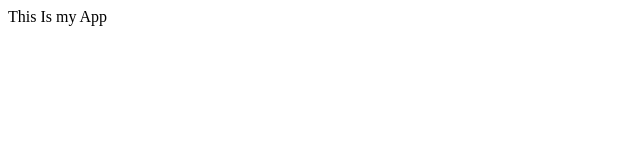
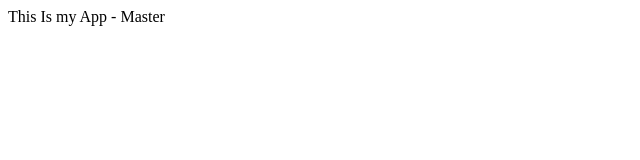
Before and after one commit to chinmaey/SampleAppTutorial, a plain HTML site: page index.html in a window 1280 px wide. Shown: the full height of the page, 0-640 px from the left. Drawn offline with Linux system fonts and the light colour scheme.

Commit message:
update master

```diff
--- a/index.html
+++ b/index.html
@@ -3,6 +3,6 @@
 		<title> My App </title>
 	</head>
 	<body>
-		This Is my App
+		This Is my App - Master
 	</body>
 </html>
```
Also changed, not shown: 1 other file.
